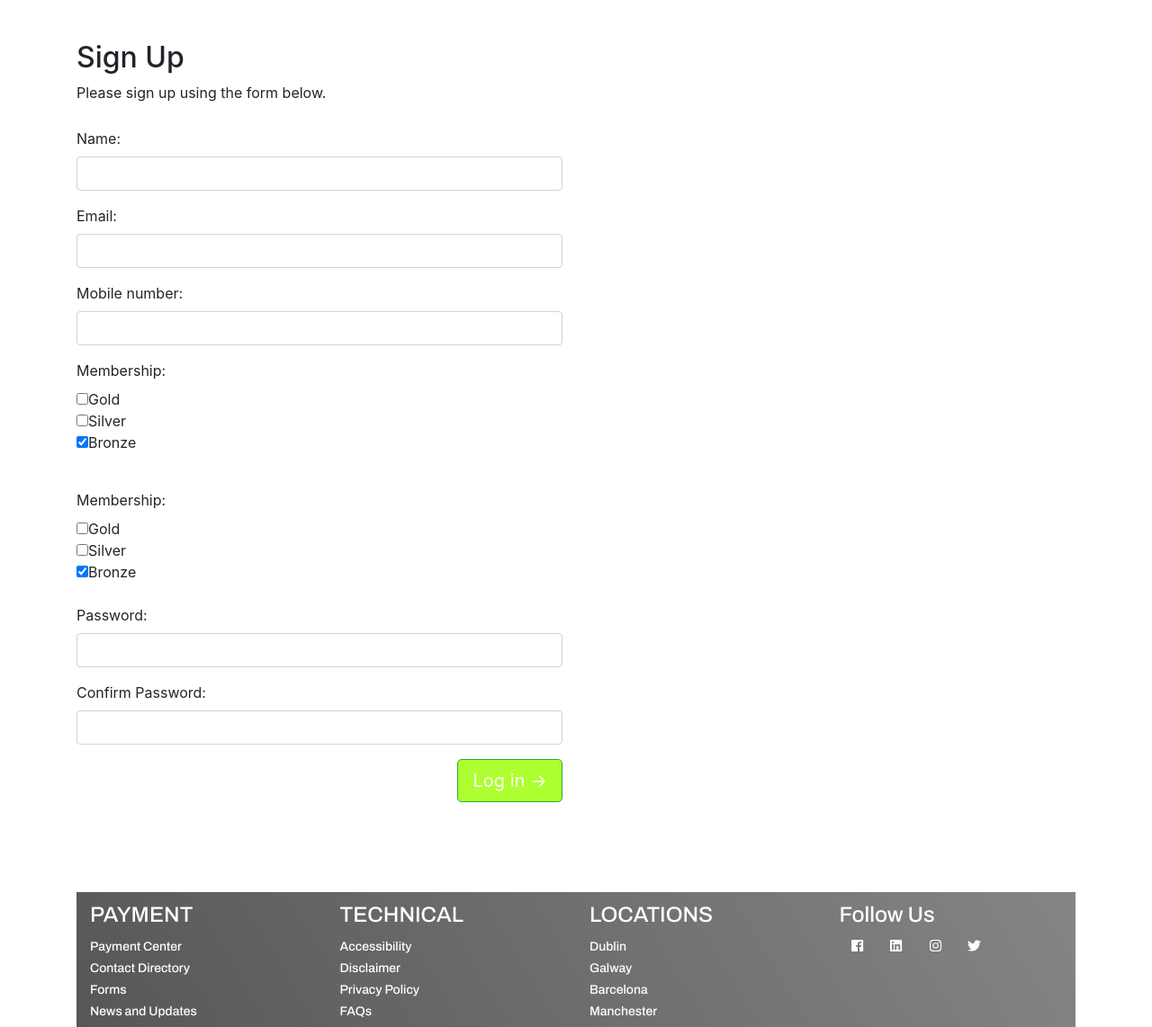
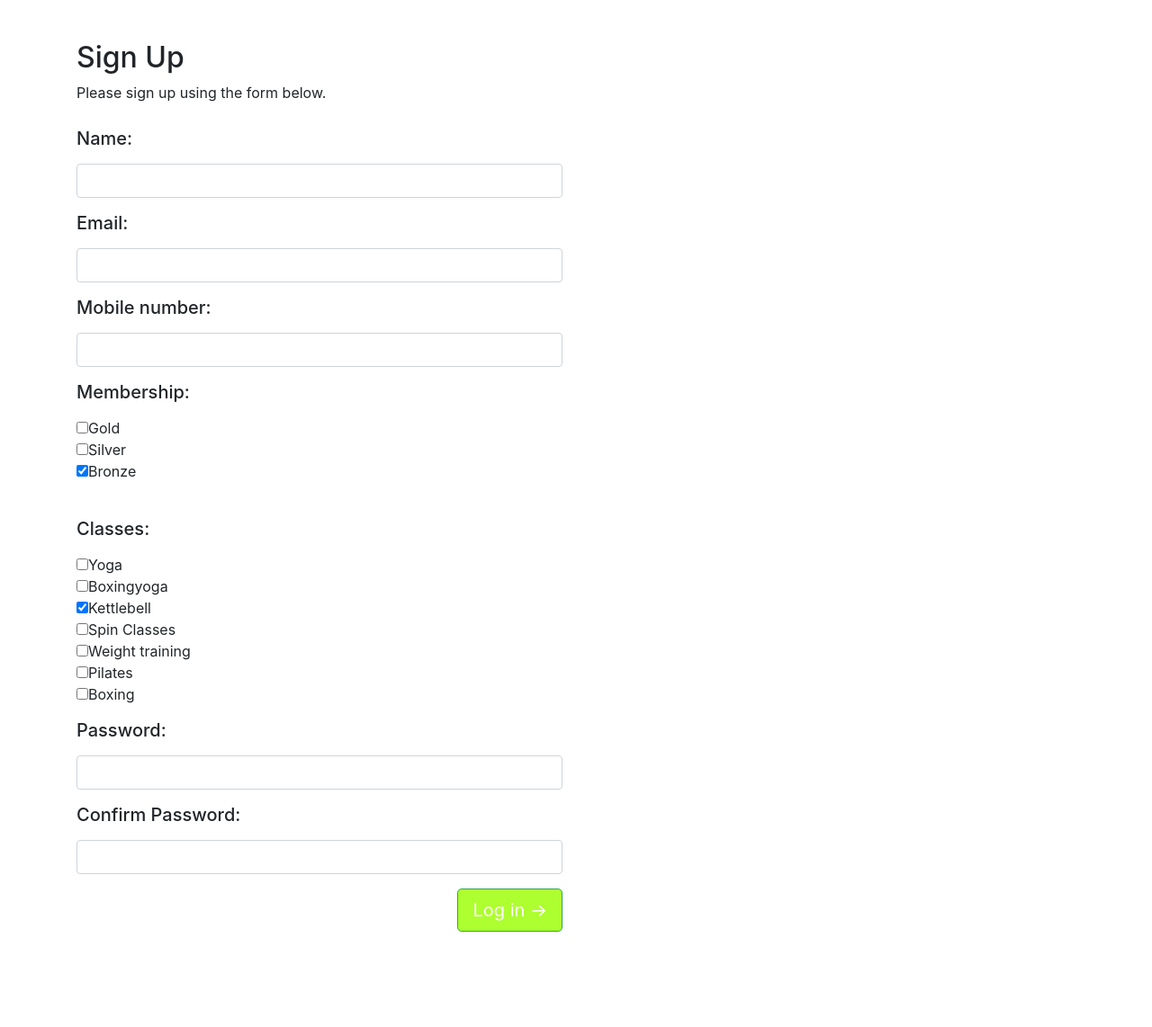
Before and after one commit to roniqroniq/gym_sweatbox, a PHP site: page /signup.php in a window 1280 px wide. Shown: the part 200-1342 px from the top of the page at 90% size. Run offline with PHP 8.4, Linux system fonts and the light colour scheme; some libraries are stand-ins or nearby versions.

Commit message:
Update signup.php

```diff
--- a/signup.php
+++ b/signup.php
@@ -15,19 +15,19 @@
                <h2>Sign Up</h2> Please sign up using the form below. </p>
                <form role="form" method="post" id="login_form" >
                    <div class="form-group">
-                       <label for="name"> Name:</label>
+                       <label for="name"><h5>Name:</h5></label>
                        <input type="text" class="form-control" id="name" name="name" required maxlength="50">
                    </div>
                    <div class="form-group">
-                       <label for="email"> Email:</label>
+                       <label for="email"><h5>Email:</h5></label>
                        <input type="email" class="form-control" id="email" name="email" required maxlength="50">
                    </div>
                    <div class="form-group">
-                       <label for="mobile"> Mobile number:</label>
+                       <label for="mobile"><h5>Mobile number:</h5></label>
                        <input type="text" class="form-control" id="mobile" name="mobile" required maxlength="50">
                    </div>
                    <div class="form-group">
-                       <label for="membership"> Membership:</label>
+                       <label for="membership"><h5>Membership:</h5></label>
                        <br>
                        <form action="/action_page.php">
                          <input type="checkbox" name="Gold" value="gold">Gold<br>
@@ -36,19 +36,24 @@
                       </form>
                    </div>
                    <div class="form-group">
-                       <label for="membership"> Membership:</label>
+                       <label for="membership"><h5>Classes:</h5></label>
                        <br>
                        <form action="/action_page.php">
-                         <input type="checkbox" name="Gold" value="gold">Gold<br>
-                         <input type="checkbox" name="Silver" value="silver">Silver<br>
-                         <input type="checkbox" name="Bronze" value="bronze" checked>Bronze<br><br>
-                      </form>
+                         <input type="checkbox" name="Yoga" value="yoga">Yoga<br>
+                         <input type="checkbox" name="Boxingyoga" value="boxingyoga">Boxingyoga<br>
+                         <input type="checkbox" name="Kettlebell" value="kettlebell" checked>Kettlebell<br>
+                         <input type="checkbox" name="Spin" value="spin">Spin Classes<br>
+                         <input type="checkbox" name="Weight" value="weight">Weight training<br>
+                         <input type="checkbox" name="Pilates" value="pilates">Pilates<br>
+                         <input type="checkbox" name="Boxing" value="boxing">Boxing<br>
+                    </form>
+                  </div>
                    <div class="form-group">
-                       <label for="password"> Password:</label>
+                       <label for="password"><h5>Password:</h5></label>
                        <input type="password" class="form-control" id="password" name="password" required maxlength="50">
                    </div>
                    <div class="form-group">
-                       <label for="password"> Confirm Password:</label>
+                       <label for="password"><h5>Confirm Password:</h5></label>
                        <input type="password" class="form-control" id="password" name="password" required maxlength="50">
                    </div>
                    <button type="submit" class="btn btn-lg btn-success pull-right" id="btnLogIn"a href="#" style="background-color:#ADFF2F" >Log in &rarr;</button>
```
